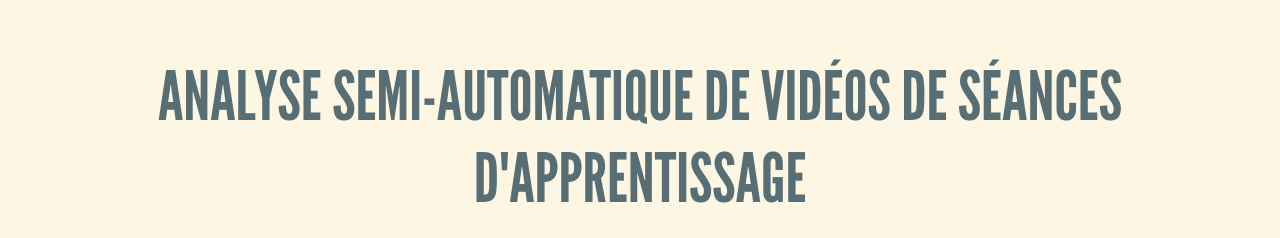
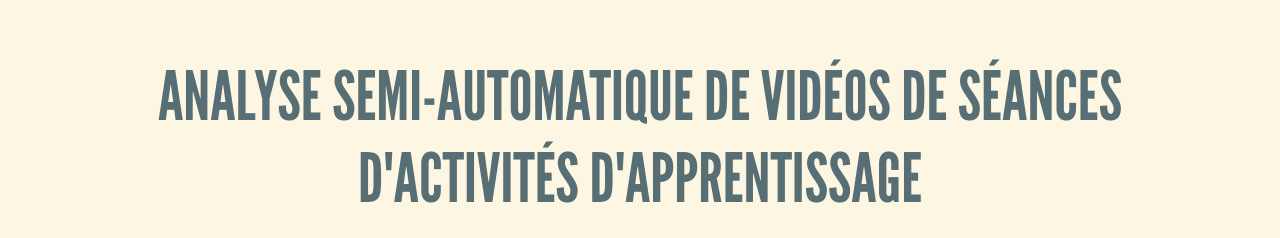
Before and after one commit to Stakhan/stakhan.github.io, a website: page index.html in a window 1280 px wide. Shown: the top 238 px of the page. Drawn offline with nearby package versions, Linux system fonts and the light colour scheme.

Commit message:
modif mineure titre + remerciements

```diff
--- a/index.html
+++ b/index.html
@@ -51,7 +51,7 @@
 		<div class="reveal">
 			<div class="slides">
 				<section >
-					<h3>Analyse semi-automatique de vidéos de séances d'apprentissage</h3>
+					<h3>Analyse semi-automatique de vidéos de séances d'activités d'apprentissage</h3>
 					<h4>Projet d'initiation à la recherche</h4>
 					<p>Younes Jallouf  |  Elie-Alban Lescout  |  Hugo Tardy</p>
 					<img data-src="images/logos/logo_line.jpg" />
@@ -275,6 +275,7 @@
                         <h2>Remerciements</h2>
 												<p>A Thierry Viéville et Margarida Romero, pour leur accueil au LINE notamment.</p>
 												<p>Aux élèves de l'ENSG pour leur participation.</p>
+												<p>A Serge Botton pour le prêt de sa webcam.</p>
         </section>
 
 			</div>
```
